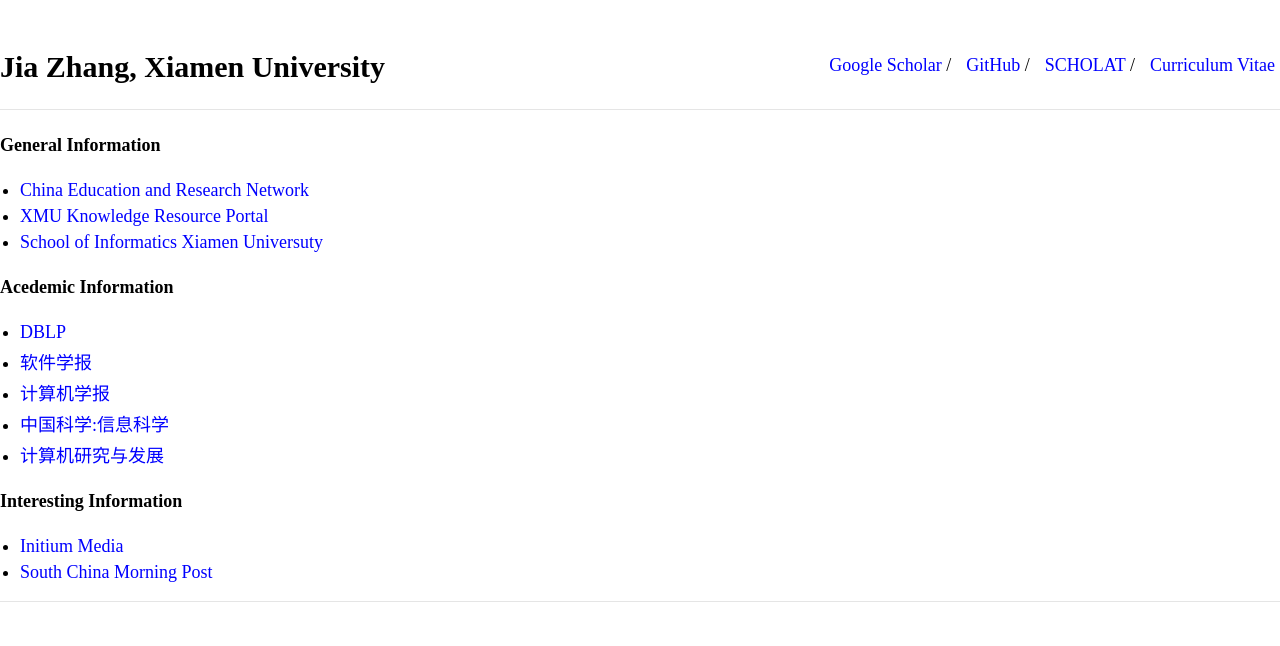
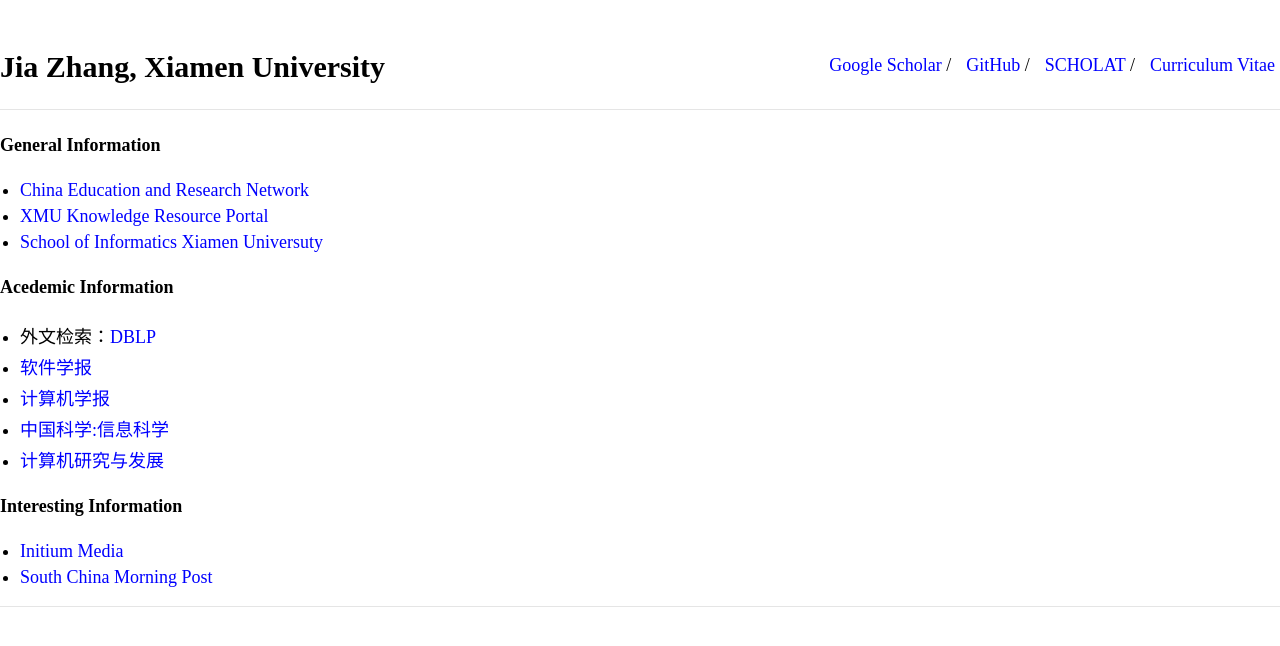
Before and after one commit to jiazhang-ml/jiazhang-ml.github.io, a Jekyll site: the page built from weblink.md, in a window 1280 px wide, cut to the strip 0-876 px from the top of the page. Shown: the top 646 px of the strip. Built offline with Jekyll 4.4.1, drawn with Linux system fonts in a browser that asks for light colours.

Commit message:
Update weblink.md

```diff
--- a/weblink.md
+++ b/weblink.md
@@ -11,7 +11,7 @@ layout: default
 
 #### Acedemic Information
 
-* [DBLP](https://dblp.uni-trier.de/db/)
+* 外文检索：[DBLP](https://dblp.uni-trier.de/db/)
 * [软件学报](http://navi.cnki.net/knavi/JournalDetail?pcode=CJFD&pykm=RJXB)
 * [计算机学报](http://navi.cnki.net/knavi/JournalDetail?pcode=CJFD&pykm=JSJX)
 * [中国科学:信息科学](http://navi.cnki.net/knavi/JournalDetail?pcode=CJFD&pykm=PZKX)
```
